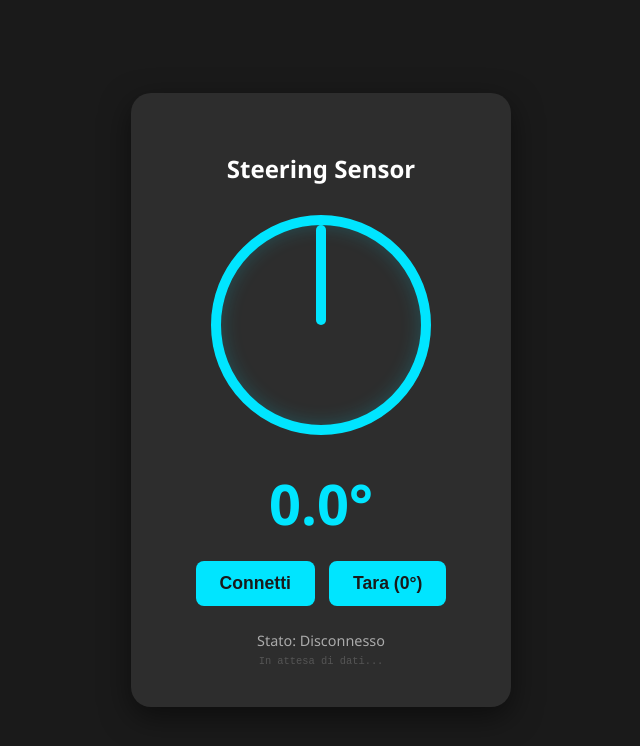
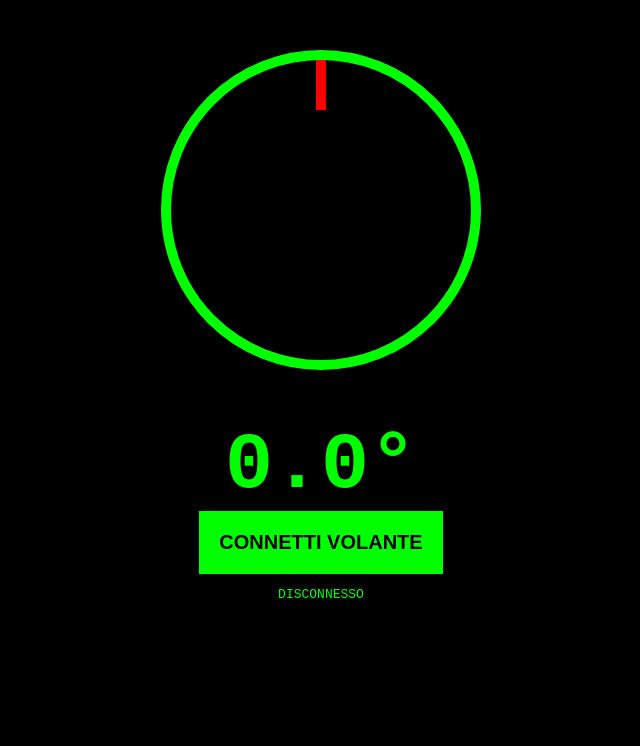
Before and after one commit to robertodapra/Sensore-gradi-sterzo, a plain HTML site: page index.html in a window 1280 px wide. Shown: the whole page, without its empty margins (319-959 px from the left). Drawn offline with Linux system fonts and the light colour scheme.

Commit message:
Update index.html

```diff
--- a/index.html
+++ b/index.html
@@ -1,147 +1,48 @@
 <!DOCTYPE html>
-<html lang="it">
+<html>
 <head>
-    <meta charset="UTF-8">
-    <meta name="viewport" content="width=device-width, initial-scale=1.0">
-    <title>Steering Sensor Dashboard</title>
+    <title>FAST STEER</title>
     <style>
-        body {
-            background-color: #1a1a1a;
-            color: #ffffff;
-            font-family: 'Segoe UI', Tahoma, Geneva, Verdana, sans-serif;
-            display: flex;
-            flex-direction: column;
-            align-items: center;
-            justify-content: center;
-            height: 100vh;
-            margin: 0;
-        }
-        .dashboard {
-            text-align: center;
-            background: #2d2d2d;
-            padding: 40px;
-            border-radius: 20px;
-            box-shadow: 0 10px 30px rgba(0,0,0,0.5);
-            width: 300px;
-        }
-        .wheel-container {
-            width: 200px;
-            height: 200px;
-            border: 10px solid #00e5ff;
-            border-radius: 50%;
-            margin: 30px auto;
-            position: relative;
-            /* La transizione rende il movimento burro anche se saltano dei dati */
-            transition: transform 0.05s ease-out;
-            box-shadow: inset 0 0 20px rgba(0, 229, 255, 0.2);
-        }
-        .wheel-line {
-            width: 10px;
-            height: 100px;
-            background: #00e5ff;
-            position: absolute;
-            top: 0;
-            left: 50%;
-            transform: translateX(-50%);
-            border-radius: 5px;
-        }
-        h1 { font-size: 3.5em; margin: 10px 0; color: #00e5ff; }
-        button {
-            background: #00e5ff;
-            color: #1a1a1a;
-            border: none;
-            padding: 12px 24px;
-            font-size: 1.1em;
-            border-radius: 8px;
-            cursor: pointer;
-            margin: 10px 5px;
-            font-weight: bold;
-            transition: background 0.2s;
-        }
-        button:hover { background: #00b3cc; }
-        #status { color: #aaaaaa; font-size: 0.9em; margin-top: 15px; }
-        #debug { color: #555555; font-size: 0.8em; margin-top: 5px; font-family: monospace; }
+        body { background: #000; color: #0f0; font-family: monospace; text-align: center; overflow: hidden; }
+        #wheel { width: 300px; height: 300px; border: 10px solid #0f0; border-radius: 50%; margin: 50px auto; position: relative; transition: transform 0.02s linear; }
+        #marker { width: 10px; height: 50px; background: #f00; position: absolute; top: 0; left: 145px; }
+        h1 { font-size: 80px; margin: 0; }
+        button { padding: 20px; font-size: 20px; background: #0f0; border: none; cursor: pointer; font-weight: bold; }
     </style>
 </head>
 <body>
-
-    <div class="dashboard">
-        <h2>Steering Sensor</h2>
-        <div class="wheel-container" id="wheel">
-            <div class="wheel-line"></div>
-        </div>
-        <h1 id="angleDisplay">0.0°</h1>
-
-        <div>
-            <button onclick="connectBLE()">Connetti</button>
-            <button onclick="setTare()">Tara (0°)</button>
-        </div>
-        <div id="status">Stato: Disconnesso</div>
-        <div id="debug">In attesa di dati...</div>
-    </div>
+    <div id="wheel"><div id="marker"></div></div>
+    <h1 id="val">0.0°</h1>
+    <button onclick="conn()">CONNETTI VOLANTE</button>
+    <p id="stat">DISCONNESSO</p>
 
     <script>
-        let bluetoothDevice;
-        let characteristic;
-        let tareOffset = 0;
-        let currentRawAngle = 0;
+        let tare = 0;
+        let lastRaw = 0;
 
-        async function connectBLE() {
+        async function conn() {
             try {
-                document.getElementById('status').innerText = "Stato: Ricerca in corso...";
-
-                bluetoothDevice = await navigator.bluetooth.requestDevice({
-                    filters: [{ name: 'Steering Sensor' }],
+                const dev = await navigator.bluetooth.requestDevice({
+                    filters: [{ name: 'Steering_Fast' }],
                     optionalServices: [0x181A]
                 });
+                const server = await dev.gatt.connect();
+                const service = await server.getPrimaryService(0x181A);
+                const char = await service.getCharacteristic(0x2A6E);
 
-                document.getElementById('status').innerText = "Stato: Connessione al dispositivo...";
-                const server = await bluetoothDevice.gatt.connect();
-
-                const service = await server.getPrimaryService(0x181A);
-                characteristic = await service.getCharacteristic(0x2A6E);
-
-                await characteristic.startNotifications();
-                characteristic.addEventListener('characteristicvaluechanged', handleData);
-
-                document.getElementById('status').innerText = "Stato: Connesso! 🟢";
-                document.getElementById('status').style.color = "#00e5ff";
-
-                // Gestione disconnessione improvvisa
-                bluetoothDevice.addEventListener('gattserverdisconnected', onDisconnected);
-
-            } catch (error) {
-                console.error(error);
-                document.getElementById('status').innerText = "Errore: " + error.message;
-                document.getElementById('status').style.color = "#ff4444";
-            }
+                await char.startNotifications();
+                char.addEventListener('characteristicvaluechanged', e => {
+                    let v = e.target.value.getInt16(0, true) / 100;
+                    lastRaw = v;
+                    let final = v - tare;
+                    document.getElementById('val').innerText = final.toFixed(1) + "°";
+                    document.getElementById('wheel').style.transform = `rotate(${final}deg)`;
+                });
+                document.getElementById('stat').innerText = "CONNESSO";
+            } catch (err) { alert(err); }
         }
 
-        function onDisconnected() {
-            document.getElementById('status').innerText = "Stato: Disconnesso 🔴";
-            document.getElementById('status').style.color = "#ff4444";
-        }
-
-        function handleData(event) {
-            const data = event.target.value;
-            // Estrae i due byte inviati dall'ESP32 e li divide per 100
-            currentRawAngle = data.getInt16(0, true) / 100.0;
-
-            // Debug testuale per capire se i dati arrivano
-            document.getElementById('debug').innerText = "Raw BLE: " + currentRawAngle.toFixed(2);
-
-            // Applica la tara
-            let displayAngle = currentRawAngle - tareOffset;
-
-            // Aggiorna l'interfaccia (Testo + Rotazione CSS)
-            document.getElementById('angleDisplay').innerText = displayAngle.toFixed(1) + "°";
-            document.getElementById('wheel').style.transform = `rotate(${displayAngle}deg)`;
-        }
-
-        function setTare() {
-            tareOffset = currentRawAngle;
-        }
+        window.addEventListener('keydown', e => { if(e.code === 'Space') tare = lastRaw; });
     </script>
-
 </body>
 </html>
```
